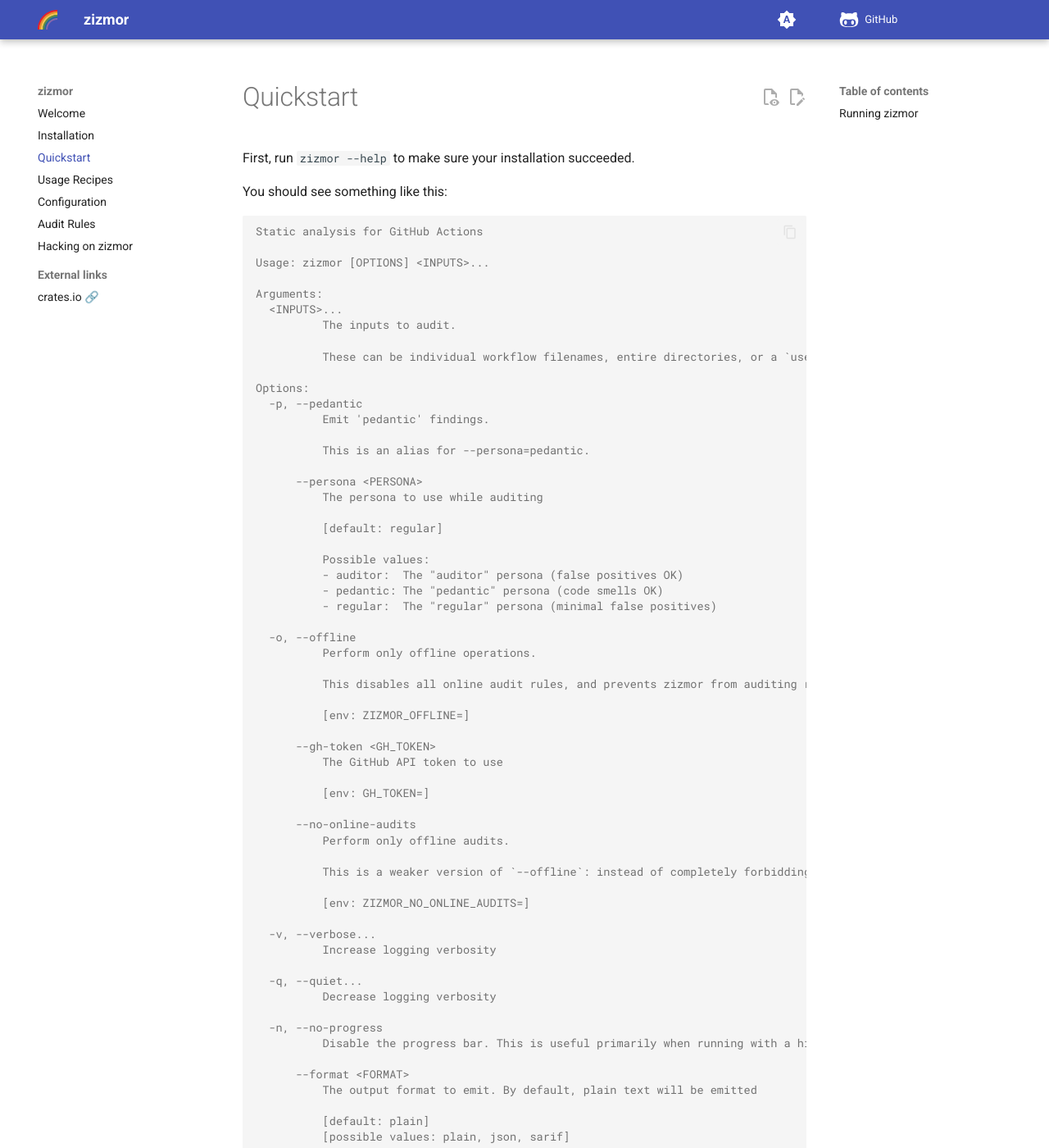
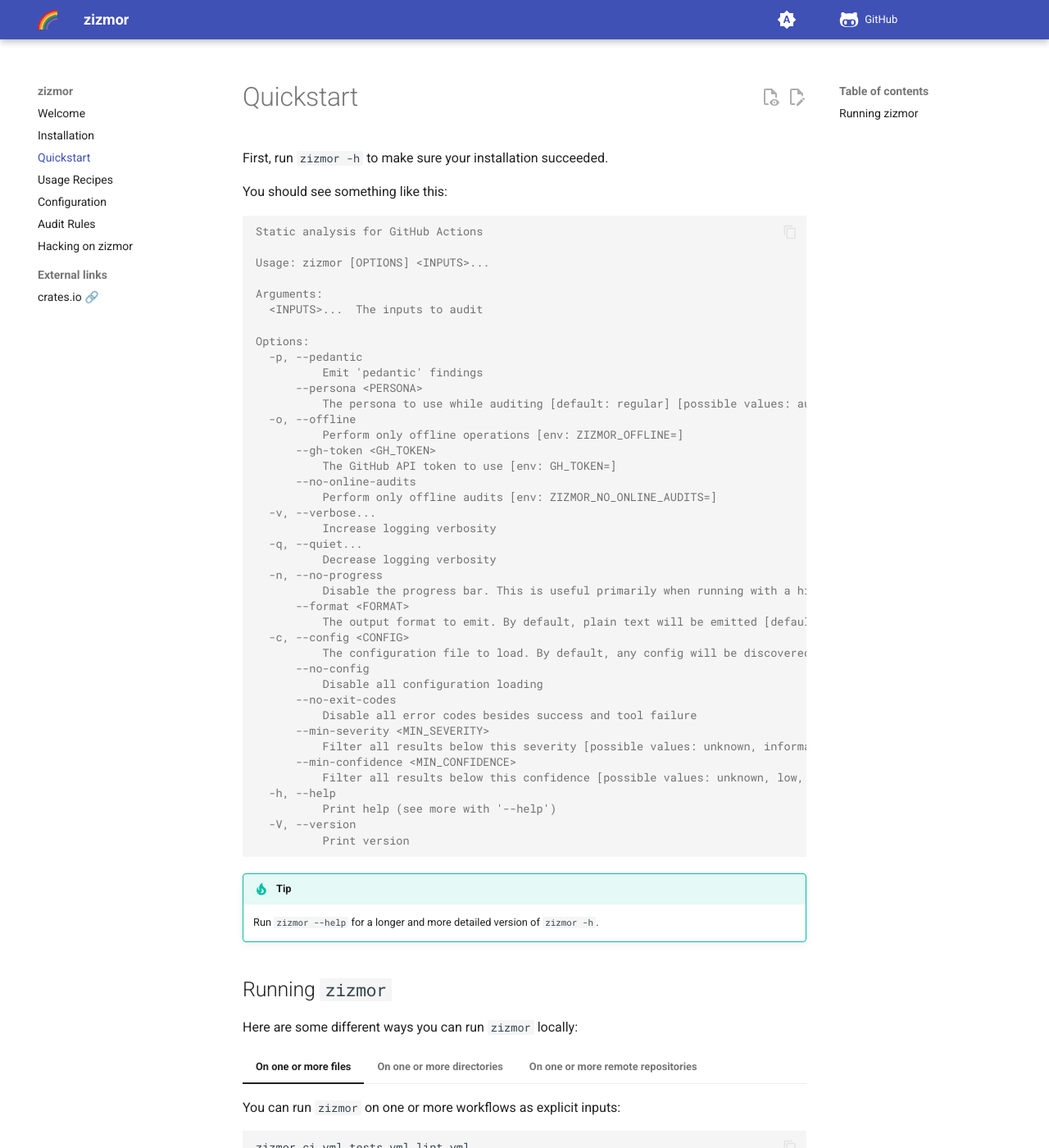
Before and after one commit to zizmorcore/zizmor, an MkDocs documentation site: the page built from docs/quickstart.md, in a window 1280 px wide and 1400 px high. Shown: the whole window at 82% size. Built offline with MkDocs 1.6.1 and Material for MkDocs 9.7.7, drawn with Linux system fonts in a browser that asks for light colours; comment, search, counter and statistics services are not loaded; some of the changed text lies outside the part shown.

Commit message:
update docs
Signed-off-by: William Woodruff <william@yossarian.net>

````diff
--- a/docs/quickstart.md
+++ b/docs/quickstart.md
@@ -8,30 +8,66 @@
 --8<-- "help.txt"
 ```
 
+!!! tip
+
+    Run `zizmor --help` for a longer and more detailed version of `zizmor -h`.
+
 ## Running `zizmor`
 
-You can run `zizmor` on any file(s) you have locally:
+Here are some different ways you can run `zizmor` locally:
 
-```bash
-# audit a specific workflow
-zizmor my-workflow.yml
-# discovers .github/workflows/*.yml automatically
-zizmor path/to/repo
-```
+=== "On one or more files"
 
-By default, `zizmor` will emit Rust-style diagnostics, e.g.:
+    You can run `zizmor` on one or more workflows as explicit inputs:
 
-```console
-error[pull-request-target]: use of fundamentally insecure workflow trigger
-  --> /home/william/devel/gha-hazmat/.github/workflows/pull-request-target.yml:20:1
-   |
-20 | / on:
-21 | |   # NOT OK: pull_request_target should almost never be used
-22 | |   pull_request_target:
-   | |______________________^ triggers include pull_request_target, which is almost always used insecurely
-   |
+    ```bash
+    zizmor ci.yml tests.yml lint.yml
+    ```
 
-1 findings (0 unknown, 0 informational, 0 low, 0 medium, 1 high)
-```
+    These can be in any directory as well:
+
+    ```
+    zizmor ./subdir/ci.yml ../sibling/tests.yml
+    ```
+
+=== "On one or more directories"
+
+    If you have multiple workflows in a single directory, `zizmor` will
+    discover them:
+
+    ```bash
+    # somewhere/ contains ci.yml and tests.yml
+    zizmor somewhere/
+    ```
+
+    Moreover, if the specified directory contains a `.github/workflows`
+    subdirectory, `zizmor` will discover workflows there:
+
+    ```bash
+    # my-local-repo/ contains .github/workflows/{ci,tests}.yml
+    zizmor my-local-repo/
+    ```
+
+=== "On one or more remote repositories"
+
+    !!! tip
+
+        Private repositories can also be audited remotely, as long
+        as your GitHub API token has sufficient permissions.
+
+    `zizmor` can also fetch workflows directly from GitHub, if given a
+    GitHub API token via `GH_TOKEN` or `--gh-token`:
+
+    ```bash
+    # audit all workflows in woodruffw/zizmor
+    # assumes you have `gh` installed
+    zizmor --gh-token=$(gh auth token) woodruffw/zizmor
+    ```
+
+    Multiple repositories will also work:
+
+    ```bash
+    zizmor --gh-token=$(gh auth token) woodruffw/zizmor woodruffw/gha-hazmat
+    ```
 
 See [Usage](./usage.md) for more examples, including examples of configuration.
--- a/docs/snippets/help.txt
+++ b/docs/snippets/help.txt
@@ -3,82 +3,38 @@
 Usage: zizmor [OPTIONS] <INPUTS>...
 
 Arguments:
-  <INPUTS>...
-          The inputs to audit.
-
-          These can be individual workflow filenames, entire directories, or a `user/repo` slug for a GitHub repository. In the latter case, a `@ref` can be appended to audit the repository at a particular git reference state.
+  <INPUTS>...  The inputs to audit
 
 Options:
   -p, --pedantic
-          Emit 'pedantic' findings.
-
-          This is an alias for --persona=pedantic.
-
+          Emit 'pedantic' findings
       --persona <PERSONA>
-          The persona to use while auditing
-
-          [default: regular]
-
-          Possible values:
-          - auditor:  The "auditor" persona (false positives OK)
-          - pedantic: The "pedantic" persona (code smells OK)
-          - regular:  The "regular" persona (minimal false positives)
-
+          The persona to use while auditing [default: regular] [possible values: auditor, pedantic, regular]
   -o, --offline
-          Perform only offline operations.
-
-          This disables all online audit rules, and prevents zizmor from auditing remote repositories.
-
-          [env: ZIZMOR_OFFLINE=]
-
+          Perform only offline operations [env: ZIZMOR_OFFLINE=]
       --gh-token <GH_TOKEN>
-          The GitHub API token to use
-
-          [env: GH_TOKEN=]
-
+          The GitHub API token to use [env: GH_TOKEN=]
       --no-online-audits
-          Perform only offline audits.
-
-          This is a weaker version of `--offline`: instead of completely forbidding all online operations, it only disables audits that require connectivity.
-
-          [env: ZIZMOR_NO_ONLINE_AUDITS=]
-
+          Perform only offline audits [env: ZIZMOR_NO_ONLINE_AUDITS=]
   -v, --verbose...
           Increase logging verbosity
-
   -q, --quiet...
           Decrease logging verbosity
-
   -n, --no-progress
           Disable the progress bar. This is useful primarily when running with a high verbosity level, as the two will fight for stderr
-
       --format <FORMAT>
-          The output format to emit. By default, plain text will be emitted
-
-          [default: plain]
-          [possible values: plain, json, sarif]
-
+          The output format to emit. By default, plain text will be emitted [default: plain] [possible values: plain, json, sarif]
   -c, --config <CONFIG>
           The configuration file to load. By default, any config will be discovered relative to $CWD
-
       --no-config
           Disable all configuration loading
-
       --no-exit-codes
           Disable all error codes besides success and tool failure
-
       --min-severity <MIN_SEVERITY>
-          Filter all results below this severity
-
-          [possible values: unknown, informational, low, medium, high]
-
+          Filter all results below this severity [possible values: unknown, informational, low, medium, high]
       --min-confidence <MIN_CONFIDENCE>
-          Filter all results below this confidence
-
-          [possible values: unknown, low, medium, high]
-
+          Filter all results below this confidence [possible values: unknown, low, medium, high]
   -h, --help
-          Print help (see a summary with '-h')
-
+          Print help (see more with '--help')
   -V, --version
           Print version
--- a/docs/usage.md
+++ b/docs/usage.md
@@ -15,10 +15,15 @@
 
 ```bash
 # force offline, even if a GH_TOKEN is present
+# this disables all online actions, including repository fetches
 zizmor --offline workflow.yml
 
-# passing a token explicitly will forcefully enable online mode
+# passing a token explicitly will enable online mode
 zizmor --gh-token ghp-... workflow.yml
+
+# online for the purpose of fetching the input (example/example),
+# but all audits themselves are offline
+zizmor --no-online-audits --gh-token ghp-... example/example
 ```
 
 ## Output formats
````
Also changed, not shown: other parts of docs/quickstart.md (+1 -1 lines), 1 other file.
